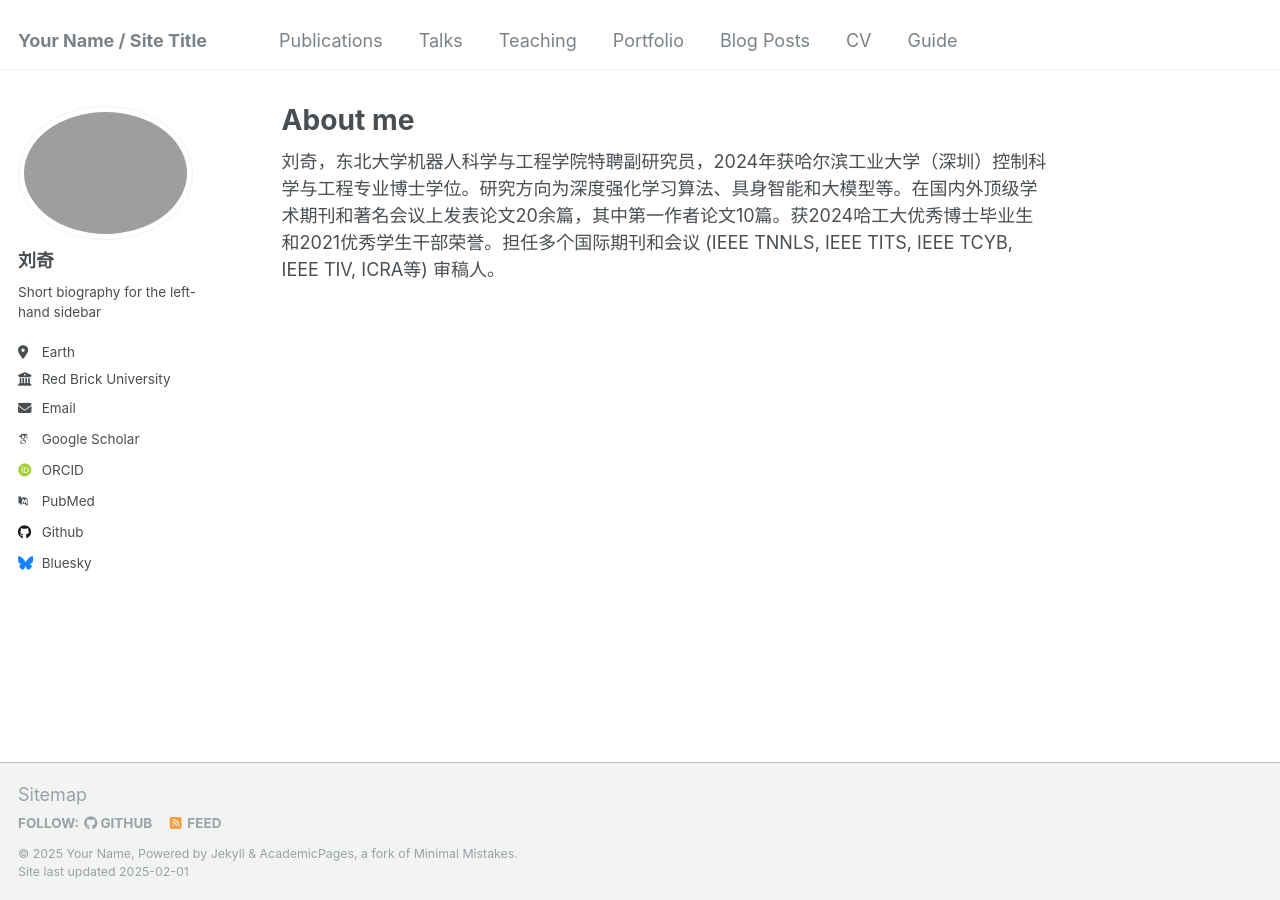
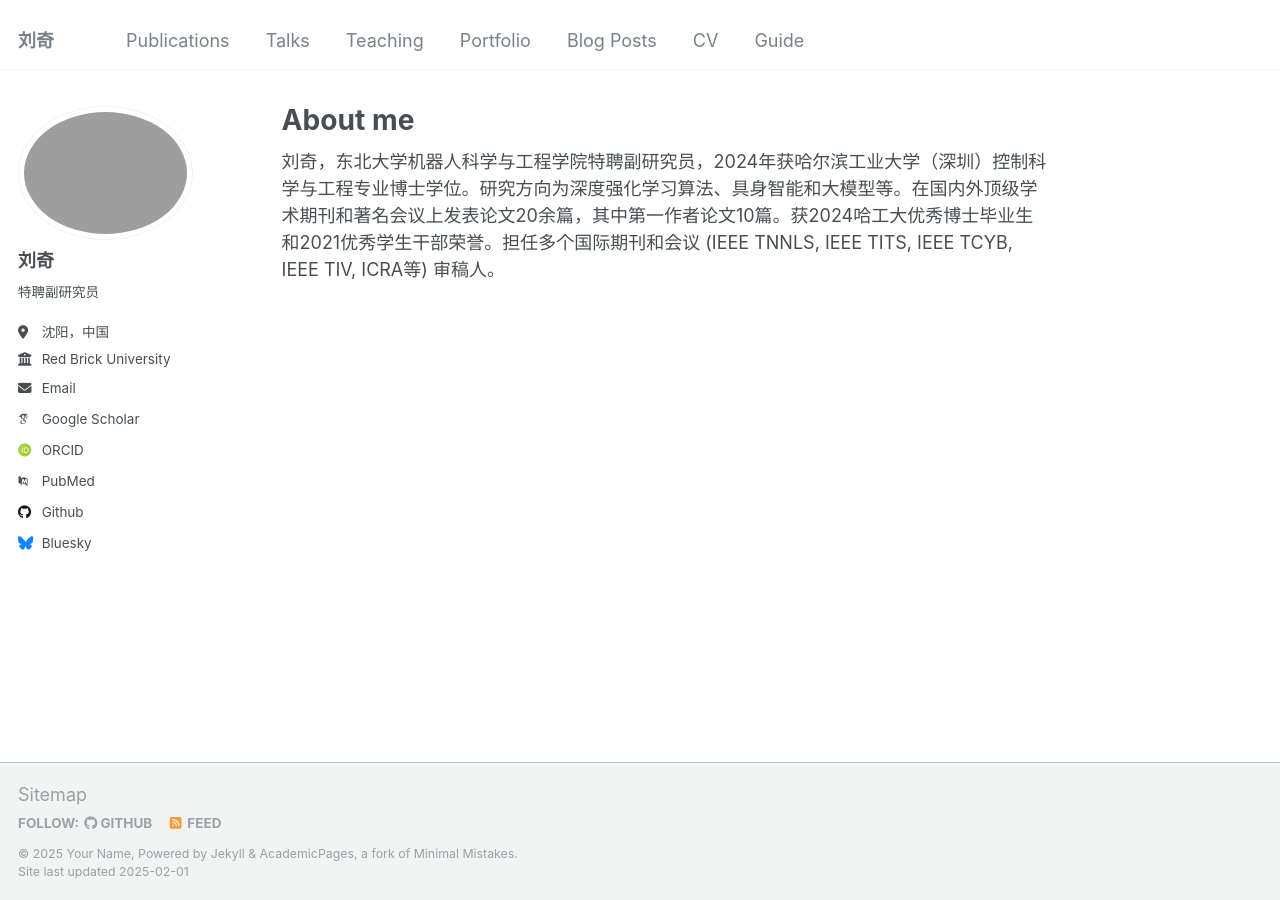
Before and after one commit to liuqi8827/liuqi8827.github.io, a Jekyll site: the page built from _pages/about.md, in a window 1280 px wide. Built offline with Jekyll 4.4.1, drawn with Linux system fonts in a browser that asks for light colours; some web fonts are replaced.

Commit message:
Update _config.yml

```diff
--- a/_config.yml
+++ b/_config.yml
@@ -8,7 +8,7 @@
 
 # Basic Site Settings
 locale                   : "en-US"
-title                    : "Your Name / Site Title"
+title                    : "刘奇"
 title_separator          : "-"
 name                     : &name "Your Name"
 description              : &description "personal description"
@@ -24,15 +24,15 @@ author:
   avatar           : "liuqi.png"
   name             : "刘奇"
   pronouns         : # example: "she/her"
-  bio              : "Short biography for the left-hand sidebar"
-  location         : "Earth"
+  bio              : "特聘副研究员"
+  location         : "沈阳，中国"
   employer         : "Red Brick University"
   uri              : # URL
-  email            : "none@example.org"
+  email            : "liuqi@mail.neu.edu.cn"
 
   # Academic websites
   arxiv            : # URL - Update with the correct link to your profile
-  googlescholar    : "https://scholar.google.com/citations?user=PS_CX0AAAAAJ"
+  googlescholar    : "https://scholar.google.com.hk/citations?user=caIOS-YAAAAJ&hl=zh-CN"
   impactstory      : # URL
   orcid            : "http://orcid.org/yourorcidurl"
   semantic         : # URL
```
